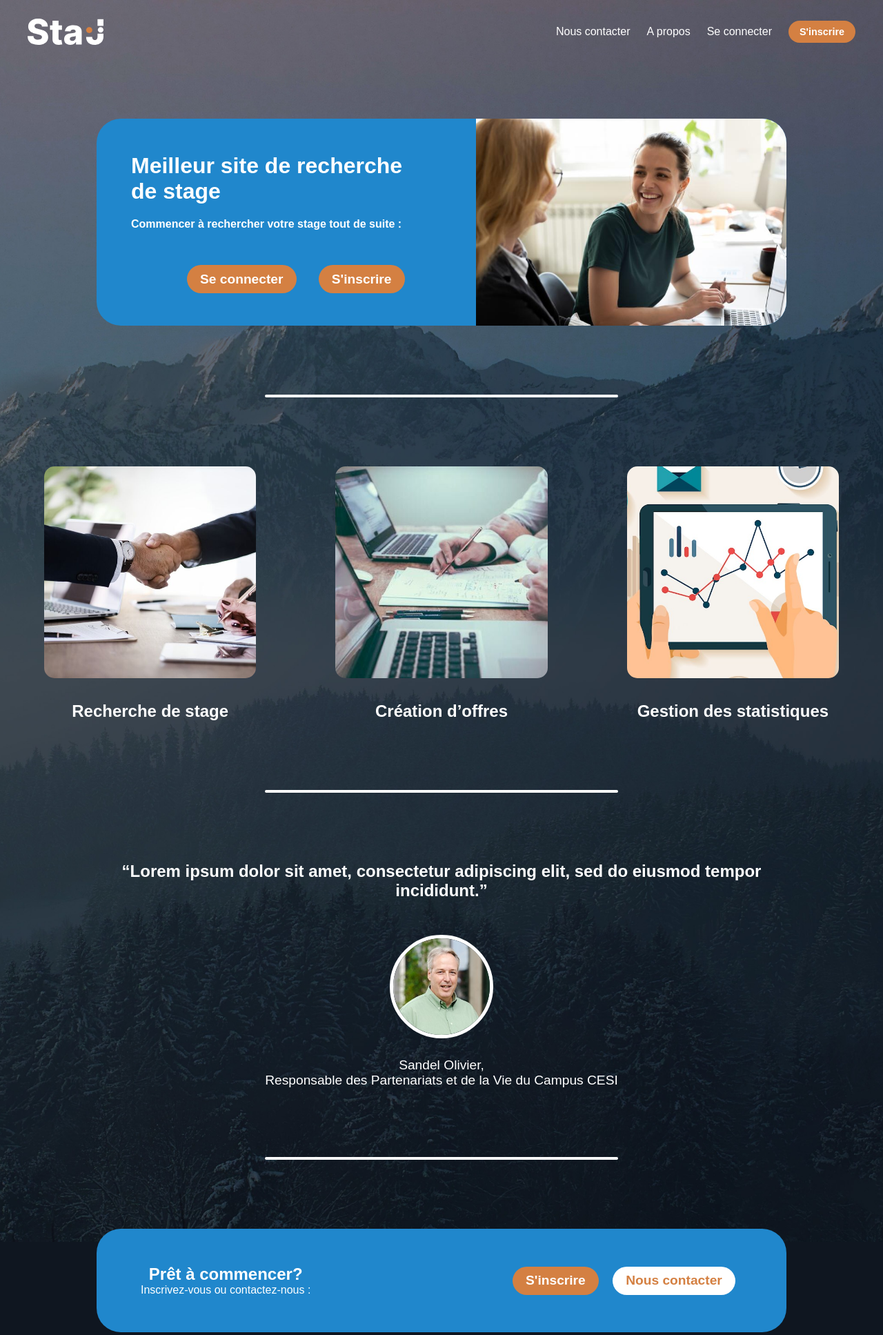
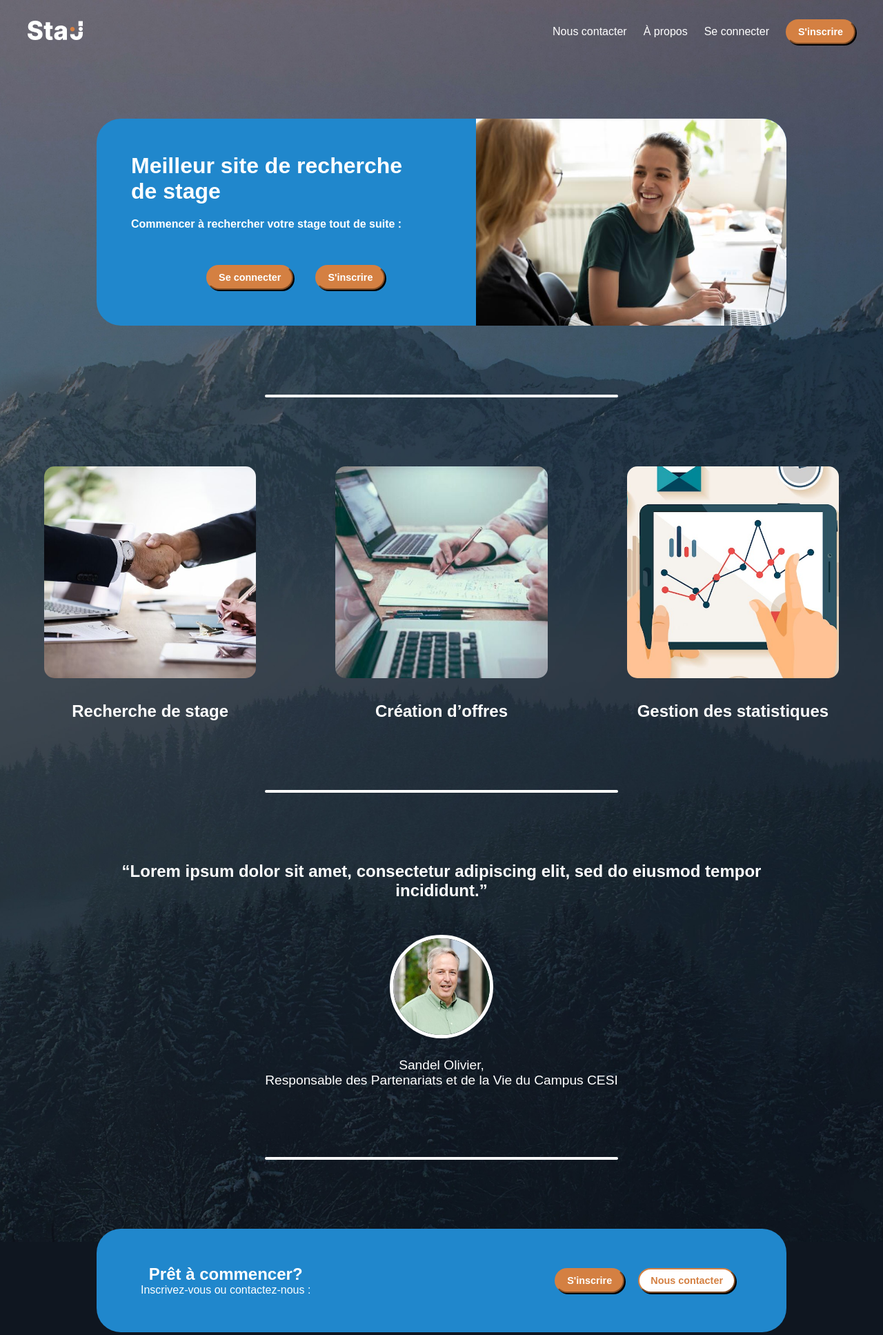
Before and after one commit to FrateLeSimon/ProjetWeb, a PHP site: page /page_vitrine.html in a window 1280 px wide. Shown: the top 1935 px of the page at 69% size. Run offline with PHP 8.4, Linux system fonts and the light colour scheme.

Commit message:
Vitrine tout bien :)

```diff
--- a/page_vitrine.html
+++ b/page_vitrine.html
@@ -5,19 +5,33 @@
         <title>Trouve ton StaJ !</title>
         <link rel="icon" type="image/svg" href="./img/logo/petit_logo.svg">
         <link rel="stylesheet" href="style.css">
+        <link rel="stylesheet" href="./assets/vendors/fontawesome/css/all.min.css">
     </head>
     <body>
       <header>
         <div class="navbar">
             <div class="logo"><a href="page_vitrine.html"><img src="./img/logo/gros_logo.svg" ></a></div>
             <ul class="links">
-                <li><a href="#" a>Nous contacter</a></li>
-                <li><a href="#" a>A propos</a></li>
+                <li><a href="#contact" id="btn_contact1" a>Nous contacter</a></li>
+                <li><a href="#" id="btn_popup1" a>À propos</a></li>
                 <li><a href="#" a>Se connecter</a></li>
                 <li><button href="#" class="action_btn" a>S'inscrire</button></li>
             </ul>
         </div>
       </header>
+
+      <div class="overlay"></div>
+      <section class="popup">
+        <span class="close-popup"><i class="fas fa-times"></i></span>
+        <h1>Le projet : </h1>
+        <p>Aujourd'hui, les étudiants effectuent leurs recherches de stage en entreprise en activant leurs réseaux personnels et professionnels (LinkedIn, anciennes promotions, etc.), en postulant à des offres.
+          Afin de rendre cette étape de recherche de stage plus facile et pratique, il serait nécessaire de disposer d'un site web qui regroupe différentes offres de stage, et qui permettra de stocker les données des entreprises ayant déjà pris un stagiaire, ou qui en recherchent un.</p>
+        <br>
+        <h1>Notre équipe : </h1>
+        <img src="./img/vitrine/equipe.jpg" alt="img_equipe">
+        <p>GERARD Paul, BEHRA Hugo, GULDEN Simon et PERROUAS Sylvain </p>
+      </section>
+
       <section class="sect1">
         <div class="container">
           <h1>Meilleur site de recherche de stage</h1>
@@ -72,7 +86,7 @@
           <div class="button-container">
             <ul>
               <li><button href="#" class="action_btn">S'inscrire</button></li>
-              <li><button  href="#" class="action_btn" id = "btn2">Nous contacter</button></li>
+              <li><button  href="#contact" class="action_btn" id = "btn_contact2">Nous contacter</button></li>
             </ul>
           </div>
         </div>
@@ -88,13 +102,13 @@
             <h3>Liens utiles</h3>
             <ul>
               <li><a href="#">Accueil</a></li>
-              <li><a href="#">À propos</a></li>
-              <li><a href="#">L'équipe</a></li>
+              <li><a href="#" id="btn_popup2">À propos</a></li>
+              <li><a href="#">Se connecter</a></li>
               <li><a href="#">S'inscrire</a></li>
             </ul>
           </div>
-          <div class="col3">
-            <h3>Nous contacter</h3>
+          <div id="contact" class="col3">
+            <h3 >Nous contacter</h3>
             <ul>
               <li>Adresse: 2 All. des Foulons, 67380 Lingolsheim</li>
               <li>Téléphone: +33 6 59 63 96 92</li>
@@ -105,6 +119,8 @@
         <hr class="little-hr">
           <p class="p">©2023 - Tous droits réservés StaJ</p>
       </footer>
+      <script src="./assets/vendors/jquery/jquery-3.6.0.min.js"></script>
+      <script src="script.js"></script>
     </body>
 </html>
       <footer>
--- /dev/null
+++ b/script.js
@@ -0,0 +1,41 @@
+
+$('#btn_contact1, #btn_contact2').click(function(event) {
+      // Empêcher le comportement de lien par défaut pour éviter que la page ne se recharge
+    event.preventDefault();
+
+    // Supprimer la classe "highlight" de toutes les sections
+    $('section').removeClass('highlight');
+
+    // Ajouter la classe "highlight" à la section correspondante
+    const targetId = $(this).attr('href');
+    $(targetId).addClass('highlight');
+
+    $('html, body').scrollTop($(targetId).offset().top);
+    event.stopPropagation();
+
+    $(document).on('click', function() {
+        $(targetId).removeClass('highlight');
+    });
+
+});
+
+
+
+
+$('#btn_popup1, #btn_popup2').click(function() {
+    event.stopPropagation();
+    $('.overlay').fadeIn();
+    $('.popup').fadeIn();
+  });
+
+  $('.close-popup').click(function() {
+    $('.overlay').fadeOut();
+    $('.popup').fadeOut();
+  });
+
+$(document).on('click', function(event) {
+    if (!$(event.target).closest('.popup').length) {
+        $('.overlay').fadeOut();
+        $('.popup').fadeOut();
+    }
+  });
--- a/style.css
+++ b/style.css
@@ -35,15 +41,17 @@ body{
 
 li{
   list-style: none;
-
+  user-select: none;
 }
 
 
+.links{
+  margin-left: 3%;
+}
 .links a {
   text-decoration: none;
   color : #ffffff;
   font-size: 1rem;
-
 }
 
 .navbar a:hover {
@@ -72,9 +81,8 @@ header{
   align-items: center;
 }
 .navbar .logo img {
-  margin-top: 2%;
-  width: 50%;
-  width: 50%;
+  width: 80px;
+  width: 80px;
 }
 
 .navbar .links{
@@ -86,38 +94,37 @@ header{
 .action_btn {
   background-color: #D48042;
   color: #ffffff;
-  padding: 0.6rem 1.2rem;
+  padding: 0.5rem 1rem;
+  font-size: 0.9rem;
   border-radius: 25px;
-  font-size: 1.2rem;
   font-weight: bold;
   cursor: pointer;
   transition: transform 0.1s ease;
-  border: none;
+  border-color: #D48042;
+  box-shadow: 2px 2px rgb(0, 0, 0);
+  user-select: none;
 }
 
-#btn2 {
+#btn_contact2 {
   background-color: #ffffff;
   color: #D48042;
 }
 
 
-.navbar .action_btn{
-  padding: 0.5rem 1rem;
-  font-size: 0.9rem;
-}
-
 .action_btn:hover {
   transform: scale(1.05);
-  color: #ffffff !important;
+  background-color: #ffffff;
+  color: #D48042;
 }
 
 .action_btn:active {
-  transform: scale(0.95);
+  transform: scale(1);
 }
 
 #btn2:hover {
   transform: scale(1.05);
-  color: #D48042 !important;
+  color: #ffffff;
+  background-color: #D48042;
 }
 
 #btn2:active {
```
Also changed, not shown: other parts of style.css (+79 -0 lines), img/vitrine/equipe.jpg (added).
